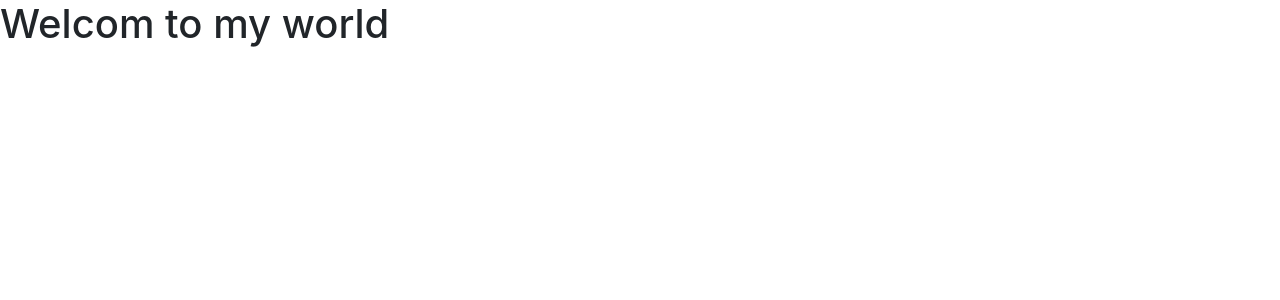
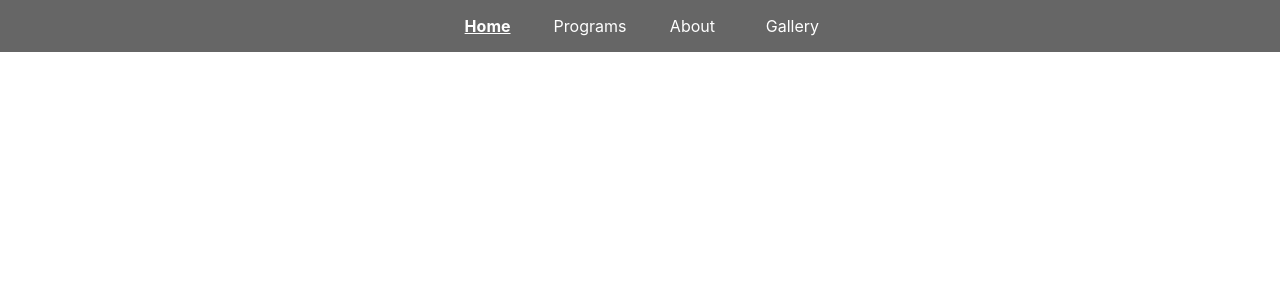
Before and after one commit to talk2alie/LeoneSistersWeb, an Angular app in the folder leone-sisters/: page / in a window 1280 px wide. Shown: the top 300 px of the page. Built offline with nearby package versions, Linux system fonts and the light colour scheme.

Commit message:
Add navbar frame

```diff
--- a/leone-sisters/src/app/app.component.html
+++ b/leone-sisters/src/app/app.component.html
@@ -1 +1 @@
-<h1>Welcom to my world</h1>
+<lsu-navbar></lsu-navbar>
--- a/leone-sisters/src/app/navbar/navbar.component.css
+++ b/leone-sisters/src/app/navbar/navbar.component.css
@@ -0,0 +1,35 @@
+div.nav {
+    background-color: rgba(0, 0, 0, 0.6) !important;
+    max-height: 60px;
+    text-align: center;
+}
+
+ul {
+    list-style-type: none;
+    margin: 0 auto;
+    padding: 0;
+    overflow: hidden;
+    background-color: transparent;
+}
+
+li {
+    display: inline;
+}
+
+li a {
+    display: inline-block;
+    color: white;
+    text-align: center;
+    min-width: 100px;
+    padding: 14px 16px;
+    text-decoration: none;
+}
+
+li a:hover {
+    text-decoration: underline;
+}
+
+.active {
+    font-weight: bold;
+    text-decoration: underline !important;
+}
--- a/leone-sisters/src/app/navbar/navbar.component.html
+++ b/leone-sisters/src/app/navbar/navbar.component.html
@@ -1,3 +1,8 @@
-<p>
-  navbar works!
-</p>
+<div class="nav">
+    <ul>
+        <li><a class="active" href="#home">Home</a></li>
+        <li><a href="#news">Programs</a></li>
+        <li><a href="#contact">About</a></li>
+        <li><a href="#about">Gallery</a></li>
+    </ul>
+</div>
```
